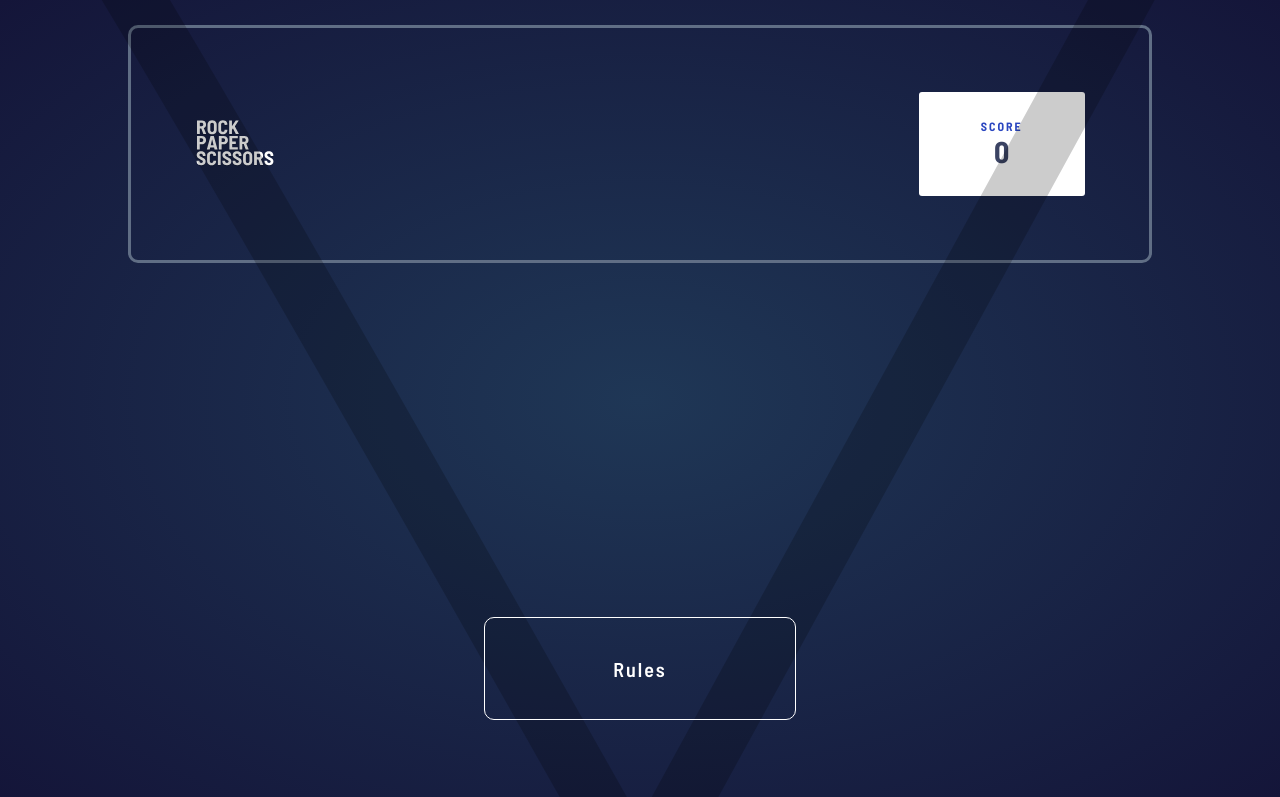
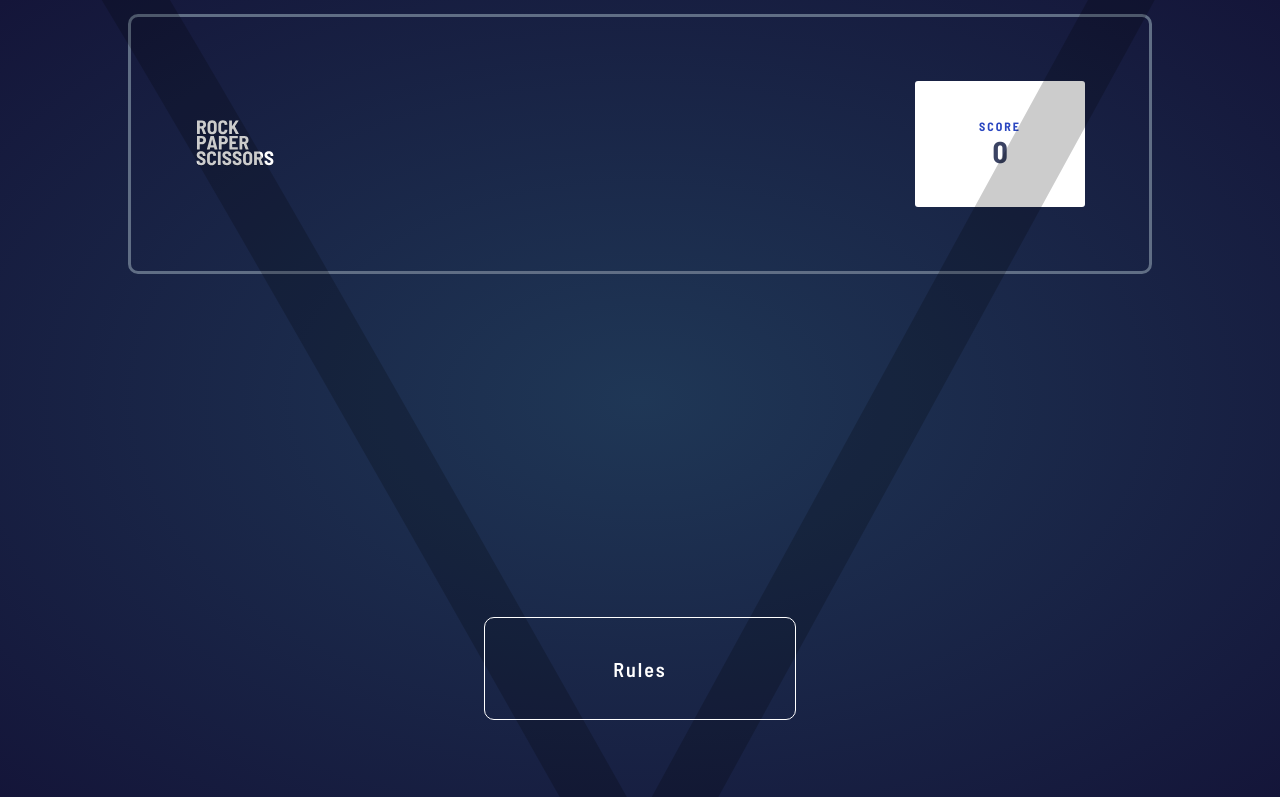
Before and after one commit to Ian-Halstead-Dev/Rock-Paper-Scissors, a plain HTML site: page index.html in a window 1280 px wide. Shown: the top 797 px of the page. Drawn offline with Linux system fonts and the light colour scheme.

Commit message:
score padding fixed

```diff
--- a/src/scss/_header.scss
+++ b/src/scss/_header.scss
@@ -23,7 +23,7 @@
       @include flex-center;
       flex-direction: column;
       background-color: white;
-      padding: 3% 7%;
+      padding: 3vw 5vw;
       border-radius: 3px;
 
       h1 {
```
Also changed, not shown: dist/css/main.min.css, 1 other file.
